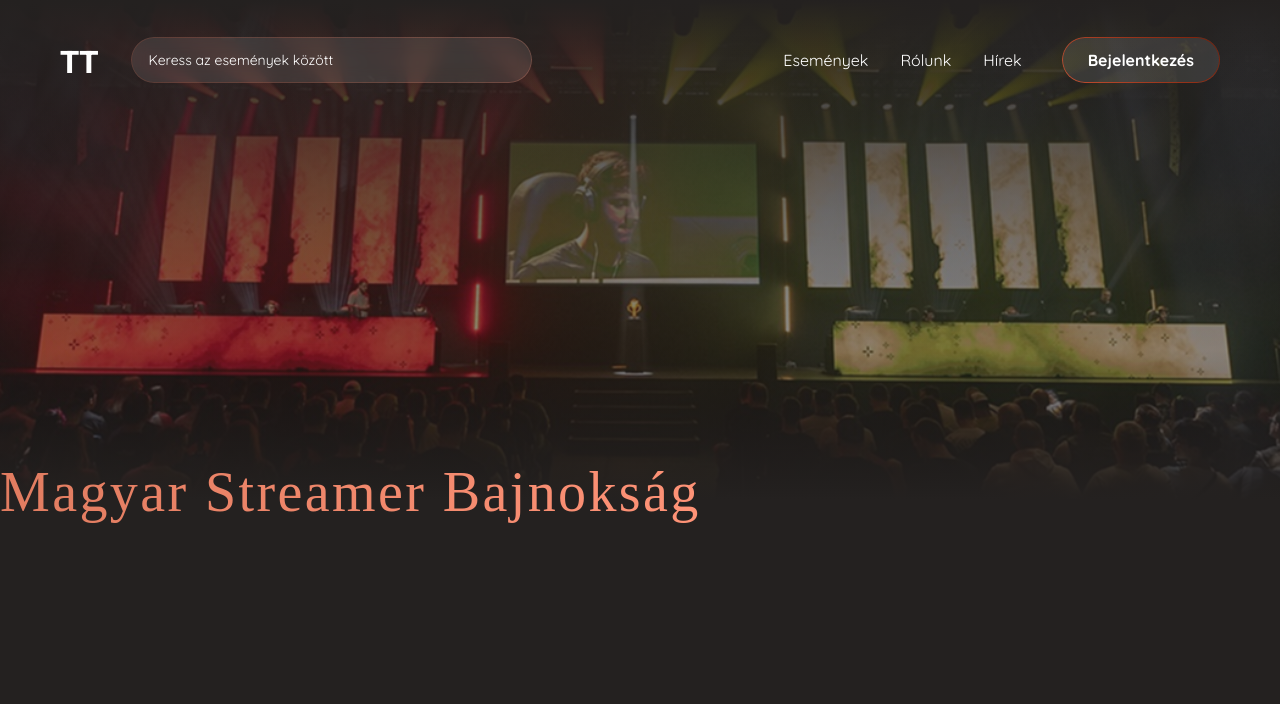
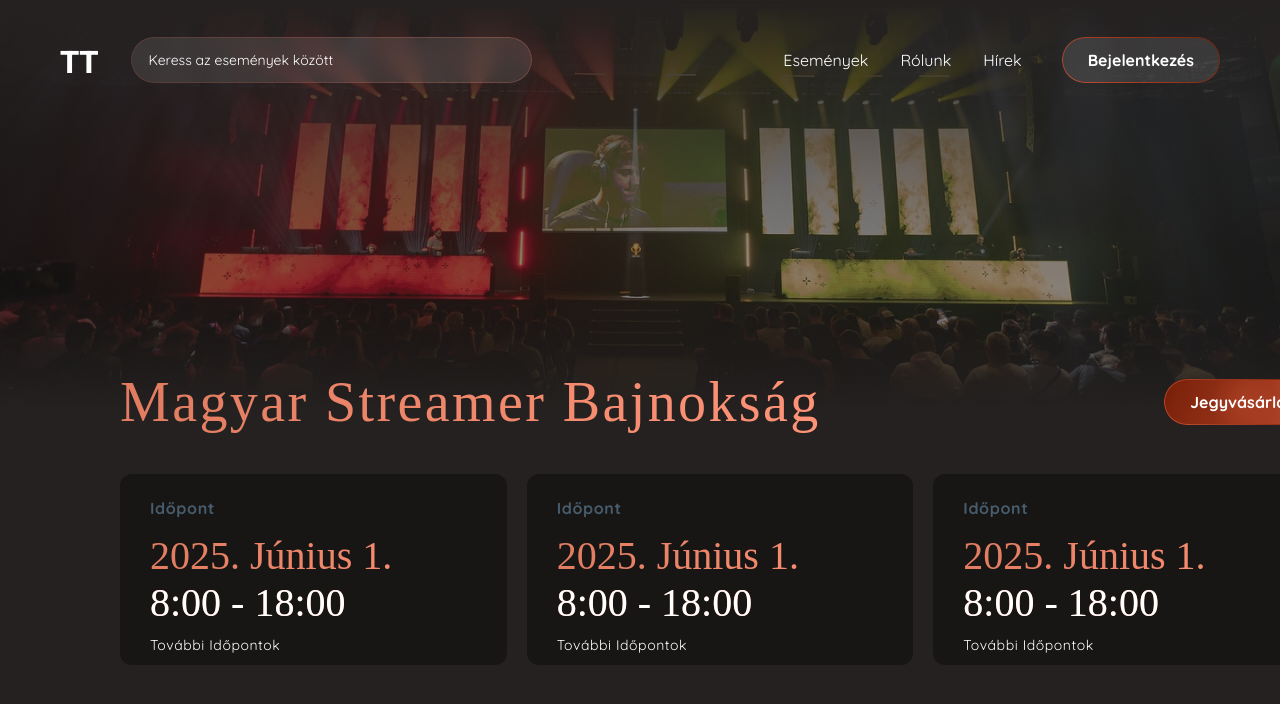
Before and after one commit to sooskristof123/thetavernfrontend, a Next.js app: page /events/1 in a window 1280 px wide. Shown: the top 704 px of the page. Built offline with nearby package versions, Linux system fonts and the light colour scheme; a web font is replaced by a local one.

Commit message:
feat: added detail cards to evets page

```diff
--- /dev/null
+++ b/src/app/components/event_details_card.js
@@ -0,0 +1,14 @@
+import styles from "./event_details_card.module.css";
+
+export default function EventDetailsCard() {
+  return (
+    <div className={styles.event_details_card}>
+        <p className={styles.event_details_card_title}>Időpont</p>
+        <div className={styles.event_details_card_content}>
+            <h4>2025. Június 1.</h4>
+            <h4>8:00 - 18:00</h4>
+        </div>
+        <p className={styles.event_details_card_link}>További Időpontok</p>
+    </div>
+  );
+}
--- /dev/null
+++ b/src/app/components/event_details_card.module.css
@@ -0,0 +1,35 @@
+.event_details_card{
+    width: 387px;
+    height: 191px;
+    border-radius: 12px;
+    background: #171615;
+    padding-left: 30px;
+    padding-block: 24px;
+}
+
+.event_details_card_title {
+    color: #475C6C;
+    font-weight: 700;
+    letter-spacing: .64px;
+    margin-bottom: 14px;
+}
+
+.event_details_card_link {
+    font-size: 14px;
+    letter-spacing: .56px;
+    margin-top: 10px;
+
+}
+
+.event_details_card_content h4 {
+    background: linear-gradient(90deg, rgba(225, 124, 96, 1), rgba(255, 147, 119, 1));
+    -webkit-background-clip: text;
+    -webkit-text-fill-color: transparent;
+    background-clip: text;
+    color: transparent;
+
+}
+
+.event_details_card_content > :nth-child(2) {
+    -webkit-text-fill-color: #FFFFFF;
+}
--- a/src/app/events/[id]/events.module.css
+++ b/src/app/events/[id]/events.module.css
@@ -12,13 +12,14 @@
 .page_event_banner {
     background-image: url('/images/image_1.png');
     background-size: cover;
-    background-position: center;
-    height: 500px;
+    background-position-y: 57%;
+    background-position-x: center;
+    height: 410px;
     width: 100%;
 }
 
 .page_event_banner__overlay {
-    height: 500px;
+    height: 410px;
     position: absolute;
     top: 0;
     left: 0;
@@ -30,7 +31,7 @@
 
 .page_event_banner__overlay2 {
     position: absolute;
-    height: 500px;
+    height: 410px;
     top: 0;
     left: 0;
     right: 0;
@@ -48,6 +49,8 @@
 
 .page_content__header {
     display: flex;
+    max-width: 1200px;
+    margin: 0 auto;
     align-items: center;
     margin-top: -40px;
     justify-content: space-between;
@@ -61,3 +64,12 @@
     background-clip: text;
     color: transparent;
 }
+
+.page_content__cards {
+    display: flex;
+    margin: 0 auto;
+    max-width: 1200px;
+    align-items: center;
+    margin-top: 40px;
+    gap: 20px;
+}
--- a/src/app/events/[id]/page.js
+++ b/src/app/events/[id]/page.js
@@ -1,5 +1,6 @@
 import Button from "@/app/components/button";
 import styles from "./events.module.css";
+import EventDetailsCard from "@/app/components/event_details_card";
 
 export default function Events() {
   return (
@@ -14,6 +15,11 @@ export default function Events() {
           <h2>Magyar Streamer Bajnokság</h2>
           <Button animated={true} variant="secondary" label="Jegyvásárlás"/>
         </div>
+        <div className={styles.page_content__cards}>
+          <EventDetailsCard />
+          <EventDetailsCard />
+          <EventDetailsCard />
+        </div>
       </div>
     </div>
   );
```
Also changed, not shown: public/images/image_1.png.
